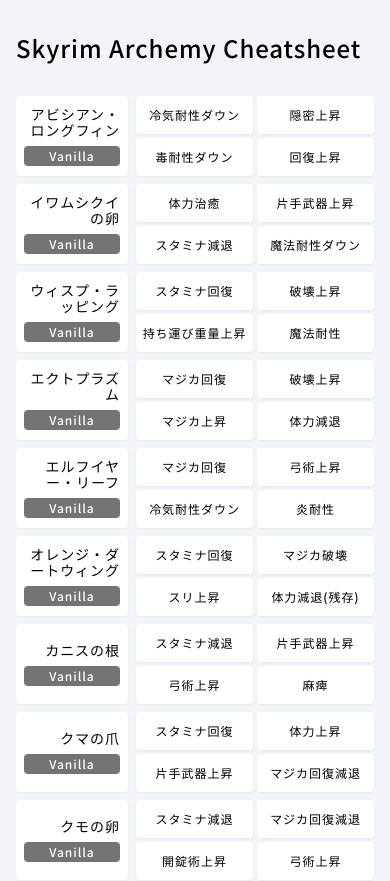
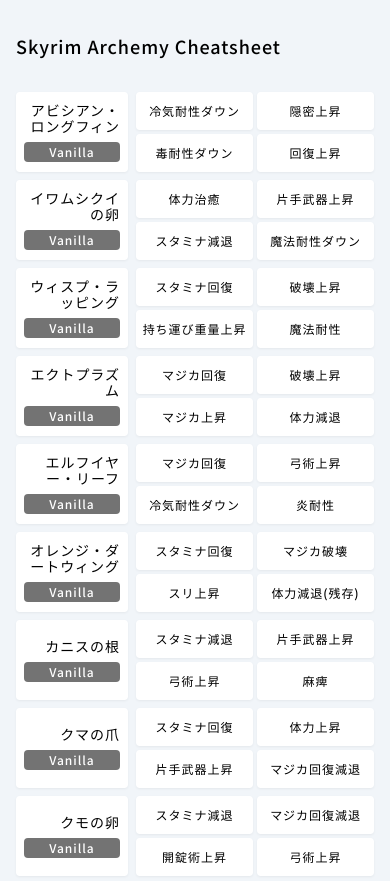
Before and after one commit to ykob/skyrim-alchemy-cheatsheet, a React (Vite) app: page / in a window 390 px wide. Shown: the top 881 px of the page. Built offline with nearby package versions, Linux system fonts and the light colour scheme.

Commit message:
adjusted text size on the global header.

```diff
--- a/src/App.tsx
+++ b/src/App.tsx
@@ -4,7 +4,7 @@
   return (
     <div className="pt-8 pb-16 bg-slate-100">
       <div className="flex mb-8 px-4 lg:px-8">
-        <h1 className="text-2xl">Skyrim Archemy Cheatsheet</h1>
+        <h1 className="text-lg lg:text-2xl">Skyrim Archemy Cheatsheet</h1>
       </div>
       <Outlet />
     </div>
```
